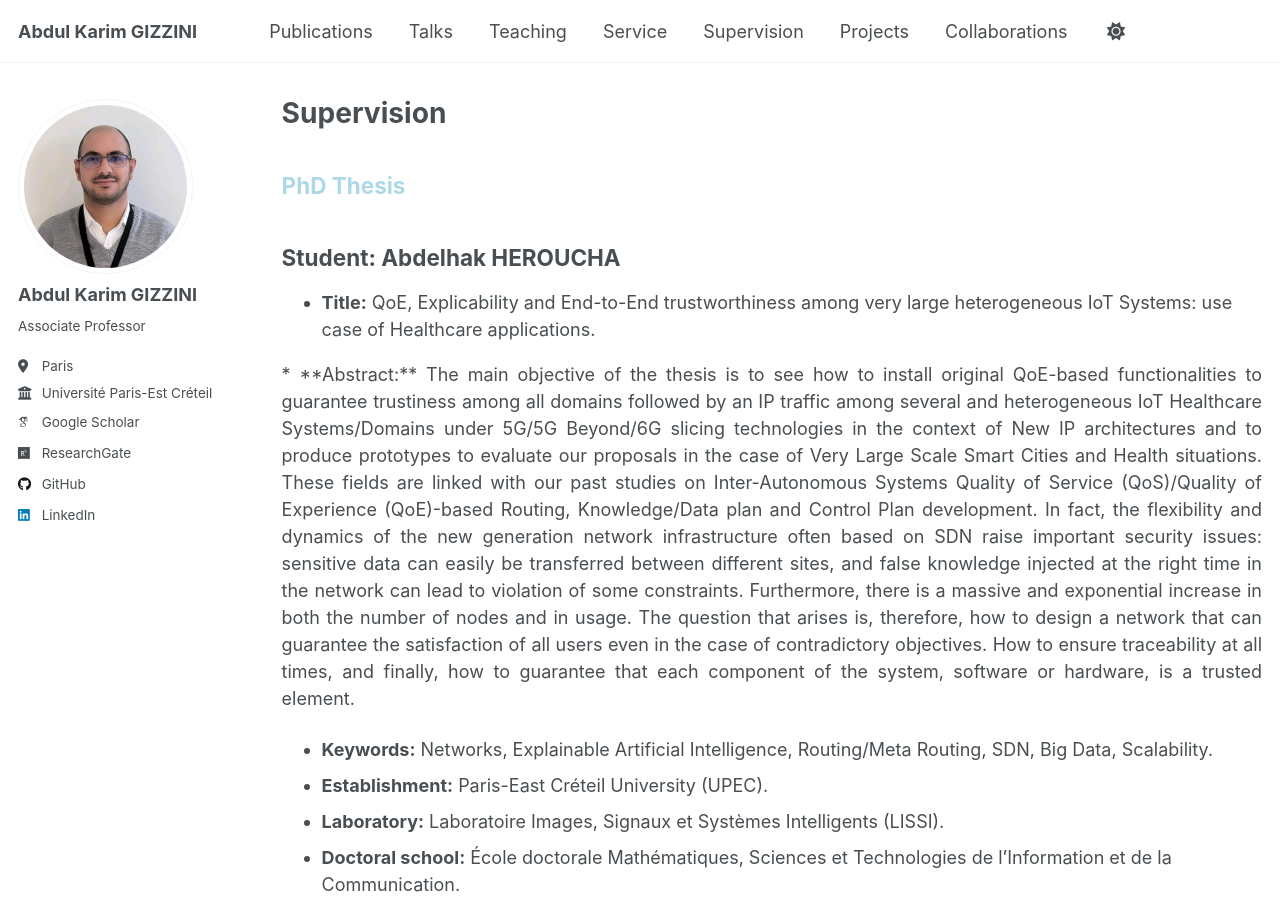
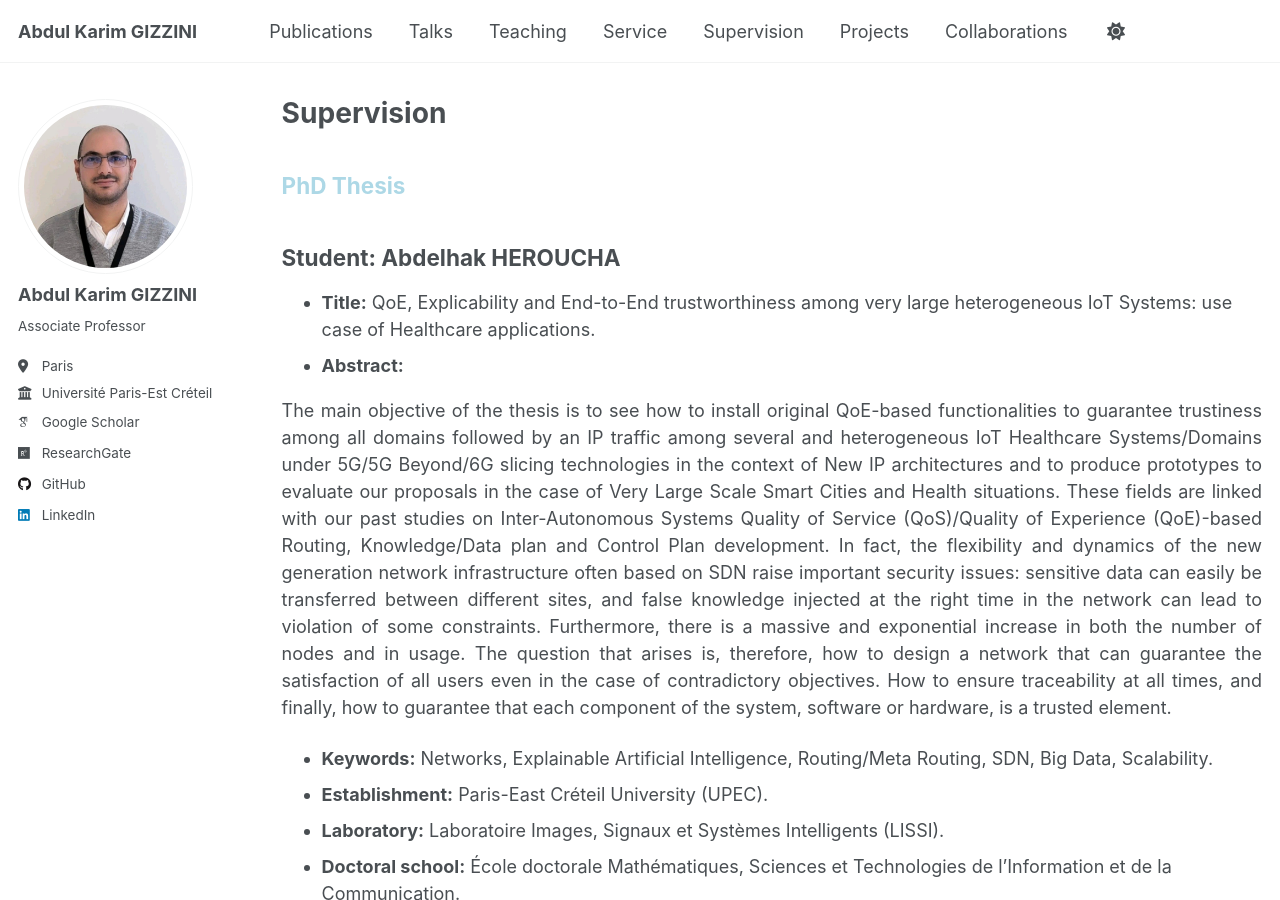
Before and after one commit to abdulkarimgizzini/abdulkarimgizzini-website, a Jekyll site: the page built from _pages/supervision.md, in a window 1280 px wide and 900 px high. Built offline with Jekyll 4.4.1, drawn with Linux system fonts in a browser that asks for light colours; some web fonts are replaced; a script that is not in the unit is left out.

Commit message:
Update supervision.md

```diff
--- a/_pages/supervision.md
+++ b/_pages/supervision.md
@@ -12,8 +12,9 @@
 ## Student: Abdelhak HEROUCHA
 
 * **Title:** QoE, Explicability and End-to-End trustworthiness among very large heterogeneous IoT Systems: use case of Healthcare applications.
+* **Abstract:**
 <p style="text-align: justify;">
-* **Abstract:**  The main objective of the thesis is to see how to install original QoE-based functionalities to guarantee trustiness among all domains followed by an IP traffic among several and heterogeneous IoT Healthcare Systems/Domains under 5G/5G Beyond/6G slicing technologies in the context of New IP architectures and to produce prototypes to evaluate our proposals in the case of Very Large Scale Smart Cities and Health situations. These fields are linked with our past studies on Inter-Autonomous Systems Quality of Service (QoS)/Quality of Experience (QoE)-based Routing, Knowledge/Data plan and Control Plan development. In fact, the flexibility and dynamics of the new generation network infrastructure often based on SDN raise important security issues: sensitive data can easily be transferred between different sites, and false knowledge injected at the right time in the network can lead to violation of some constraints. Furthermore, there is a massive and exponential increase in both the number of nodes and in usage. The question that arises is, therefore, how to design a network that can guarantee the satisfaction of all users even in the case of contradictory objectives. How to ensure traceability at all times, and finally, how to guarantee that each component of the system, software or hardware, is a trusted element.
+The main objective of the thesis is to see how to install original QoE-based functionalities to guarantee trustiness among all domains followed by an IP traffic among several and heterogeneous IoT Healthcare Systems/Domains under 5G/5G Beyond/6G slicing technologies in the context of New IP architectures and to produce prototypes to evaluate our proposals in the case of Very Large Scale Smart Cities and Health situations. These fields are linked with our past studies on Inter-Autonomous Systems Quality of Service (QoS)/Quality of Experience (QoE)-based Routing, Knowledge/Data plan and Control Plan development. In fact, the flexibility and dynamics of the new generation network infrastructure often based on SDN raise important security issues: sensitive data can easily be transferred between different sites, and false knowledge injected at the right time in the network can lead to violation of some constraints. Furthermore, there is a massive and exponential increase in both the number of nodes and in usage. The question that arises is, therefore, how to design a network that can guarantee the satisfaction of all users even in the case of contradictory objectives. How to ensure traceability at all times, and finally, how to guarantee that each component of the system, software or hardware, is a trusted element.
 </p>
 * **Keywords:** Networks, Explainable Artificial Intelligence, Routing/Meta Routing, SDN, Big Data, Scalability.
 * **Establishment:** Paris-East Créteil University (UPEC).
```
